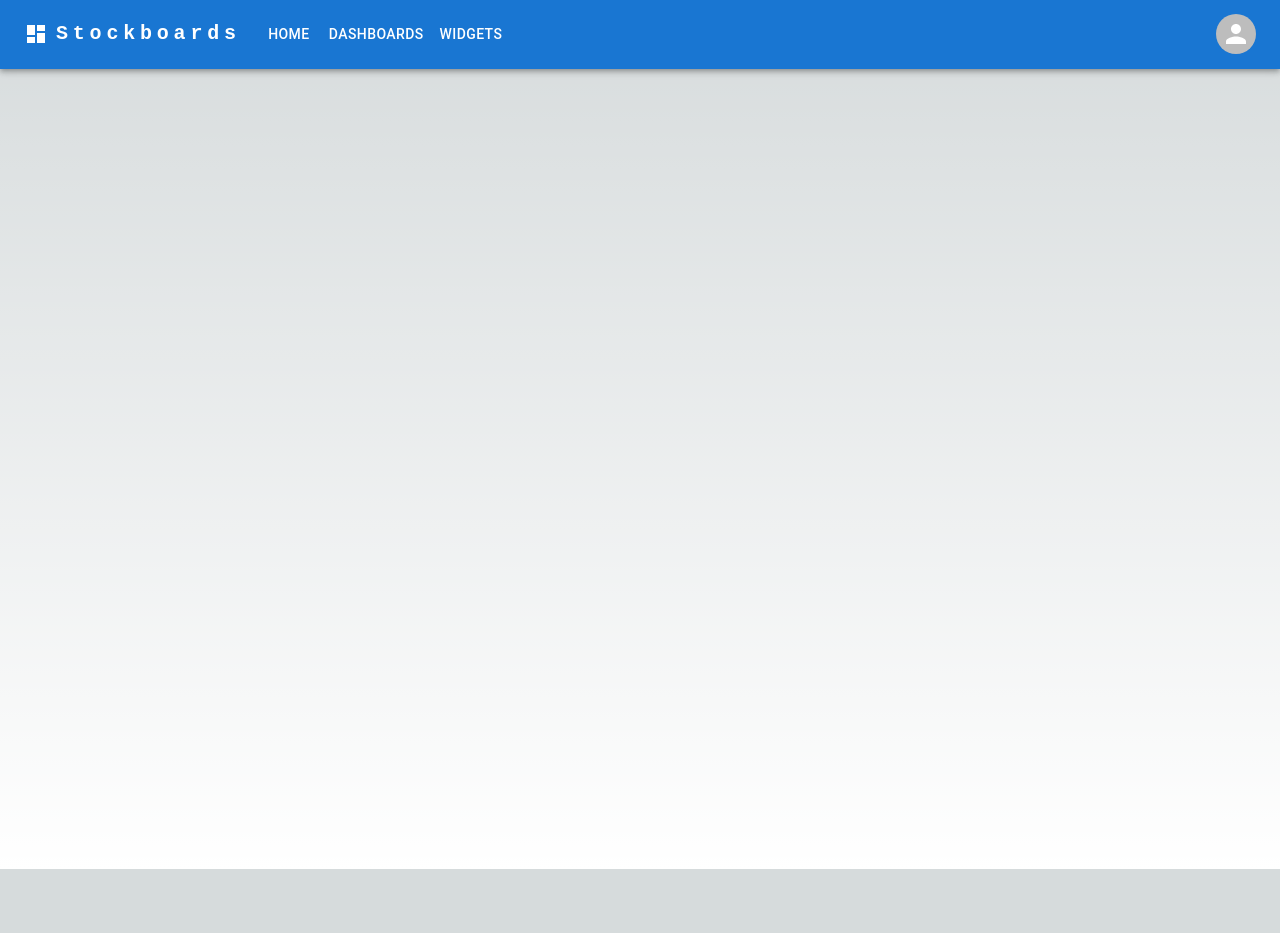
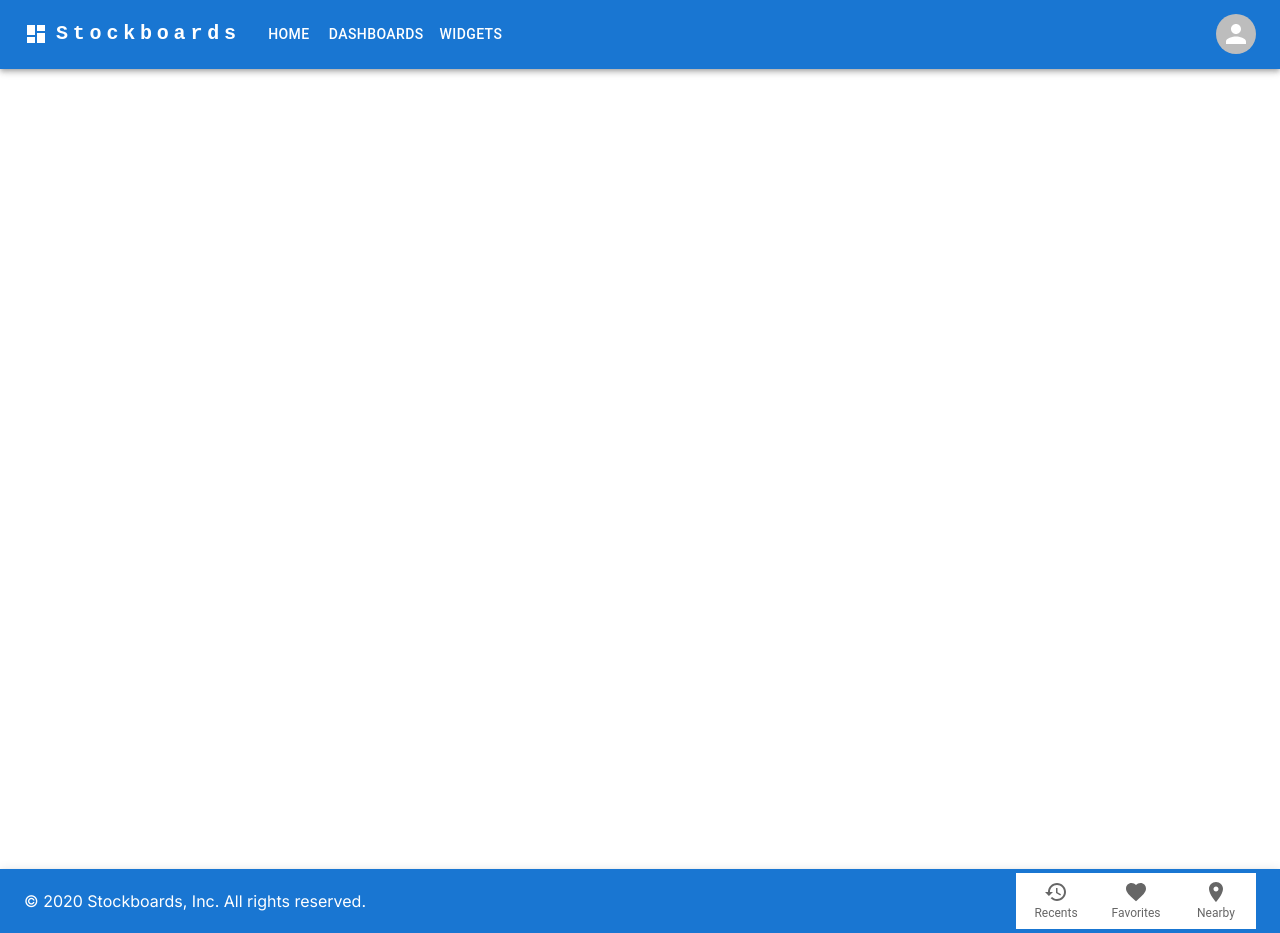
Before and after one commit to Living-Hell/Stockboards-Frontend, a Next.js app: page / in a window 1280 px wide. Before the commit the page ends 869 px from the top, so only its background shows below. Built offline with nearby package versions, Linux system fonts and the light colour scheme.

Commit message:
Adding Footer

```diff
--- a/src/app/globals.css
+++ b/src/app/globals.css
@@ -8,7 +8,7 @@
   --background-end-rgb: 255, 255, 255;
 }
 
-@media (prefers-color-scheme: dark) {
+/* @media (prefers-color-scheme: dark) {
   :root {
     --foreground-rgb: 255, 255, 255;
     --background-start-rgb: 0, 0, 0;
@@ -24,7 +24,7 @@ body {
       rgb(var(--background-end-rgb))
     )
     rgb(var(--background-start-rgb));
-}
+} */
 
 @layer utilities {
   .text-balance {
--- a/src/app/layout.tsx
+++ b/src/app/layout.tsx
@@ -2,6 +2,7 @@ import type { Metadata } from "next";
 import { Inter } from "next/font/google";
 import "./globals.css";
 import Header from "@/components/Header";
+import Footer from "@/components/Footer";
 
 const inter = Inter({ subsets: ["latin"] });
 
@@ -20,6 +21,7 @@ export default function RootLayout({
       <body className={inter.className}>
         <Header />
         {children}
+        <Footer />
       </body>
     </html>
   );
--- a/src/components/Footer/index.tsx
+++ b/src/components/Footer/index.tsx
@@ -0,0 +1,41 @@
+"use client";
+
+import * as React from "react";
+import BottomNavigation from "@mui/material/BottomNavigation";
+import BottomNavigationAction from "@mui/material/BottomNavigationAction";
+import RestoreIcon from "@mui/icons-material/Restore";
+import FavoriteIcon from "@mui/icons-material/Favorite";
+import LocationOnIcon from "@mui/icons-material/LocationOn";
+import AppBar from "@mui/material/AppBar";
+import Container from "@mui/material/Container";
+import Toolbar from "@mui/material/Toolbar";
+
+const Footer = () => {
+  const [value, setValue] = React.useState("recents");
+
+  const handleChange = (event: React.SyntheticEvent, newValue: string) => {
+    setValue(newValue);
+  };
+
+  return (
+    <AppBar position="static" className="bg-slate-400">
+      <Container maxWidth="xl">
+        <Toolbar disableGutters className="flex justify-between items-center">
+          <div>© 2020 Stockboards, Inc. All rights reserved.</div>
+          <BottomNavigation
+            showLabels
+            value={value}
+            onChange={handleChange}
+            className="bg-inherit"
+          >
+            <BottomNavigationAction label="Recents" icon={<RestoreIcon />} />
+            <BottomNavigationAction label="Favorites" icon={<FavoriteIcon />} />
+            <BottomNavigationAction label="Nearby" icon={<LocationOnIcon />} />
+          </BottomNavigation>
+        </Toolbar>
+      </Container>
+    </AppBar>
+  );
+};
+
+export default Footer;
```
